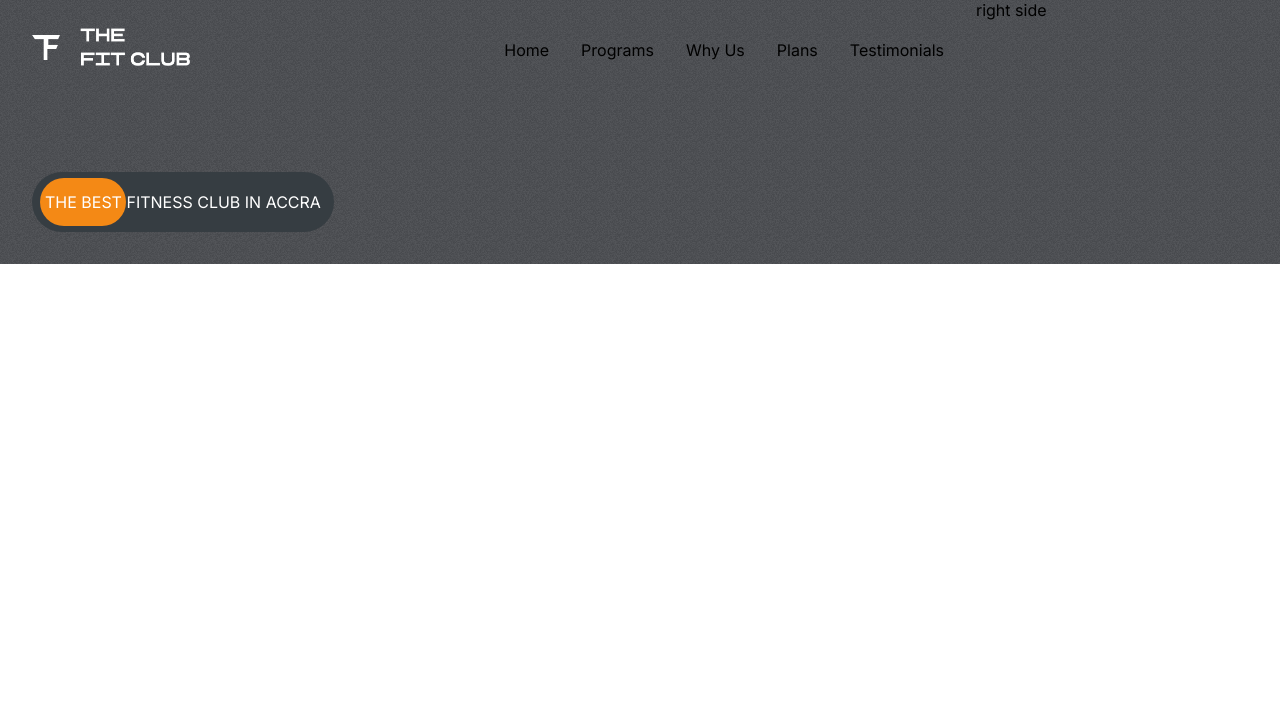
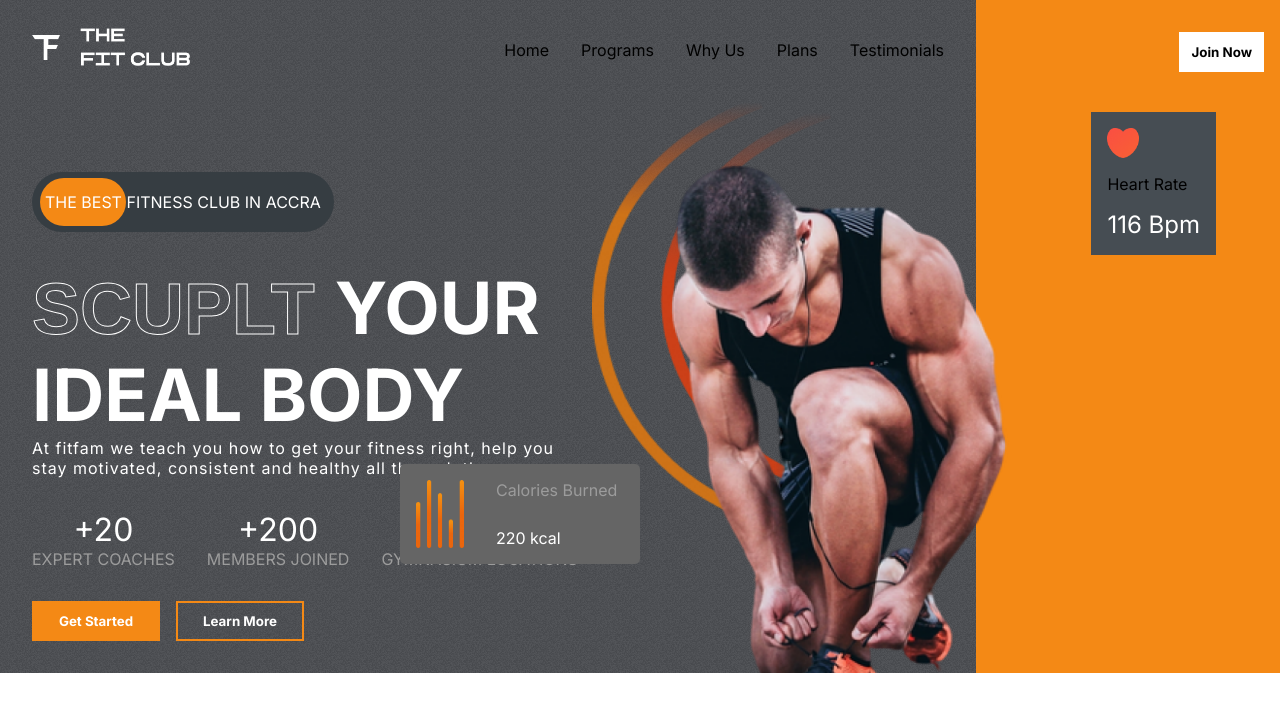
Before and after one commit to stealthman22/fitfam, a React (Create React App) app: page / in a window 1280 px wide. Shown: the top 712 px of the page. Built offline with nearby package versions, Linux system fonts and the light colour scheme.

Commit message:
done with hero section, but will have to properly design it responsively

```diff
--- a/src/App.css
+++ b/src/App.css
@@ -23,3 +23,23 @@
 ::-webkit-scrollbar {
 	display: none;
 }
+
+.stroke-text {
+	color: transparent;
+	font-family: Arial, Helvetica, sans-serif;
+	-webkit-text-stroke-width: 1px;
+	-webkit-text-stroke-color: var(--light-text);
+}
+
+.btn {
+	/* text-align: center; */
+	background-color: var(--light-text);
+	padding: 0.5rem;
+	font-weight: bold;
+	border: 4px solid transparent;
+	transition: 300ms all;
+}
+
+.btn:hover {
+	cursor: pointer;
+}
--- a/src/components/Hero/Hero.css
+++ b/src/components/Hero/Hero.css
@@ -8,12 +8,16 @@
 	gap: 2rem;
 	flex-direction: column;
 	padding: 2rem;
+	/* add this style to min-width 1920 */
+	/* padding-left: 10rem; */
 	padding-top: 1.5rem;
 	flex: 3;
 }
 
 .right-h {
 	flex: 1;
+	position: relative;
+	background-color: var(--orange);
 }
 
 .the-best-ad {
@@ -43,3 +47,141 @@
 	border-radius: 43em;
 	z-index: 1;
 }
+
+.hero-text {
+	display: flex;
+	flex-direction: column;
+	text-transform: uppercase;
+	font-size: 4.5rem;
+	font-weight: bold;
+	color: var(--light-text);
+	text-overflow: inherit;
+}
+
+.hero-text > div:nth-of-type(3) {
+	font-size: 1rem;
+	text-transform: none;
+	font-weight: normal;
+	letter-spacing: 1px;
+	width: 80%;
+}
+
+.figures {
+	display: flex;
+	gap: 2rem;
+	flex-wrap: wrap;
+}
+
+.figures > div {
+	display: flex;
+	flex-direction: column;
+}
+
+.figures > div > span:nth-of-type(1) {
+	font-size: 2rem;
+	color: var(--light-text);
+	text-align: center;
+}
+
+.figures > div > span:nth-of-type(2) {
+	color: var(--gray);
+	text-transform: uppercase;
+}
+
+.hero-buttons {
+	display: flex;
+	gap: 1rem;
+	font-weight: normal;
+}
+
+.hero-buttons > :nth-child(1) {
+	color: var(--light-text);
+	background-color: var(--orange);
+	width: 8rem;
+}
+
+.hero-buttons > :nth-child(2) {
+	color: var(--light-text);
+	background-color: transparent;
+	width: 8rem;
+	border: 2px solid var(--orange);
+}
+
+.right-h > .btn {
+	position: absolute;
+	right: 1rem;
+	top: 2rem;
+	color: black;
+}
+
+.heart-rate {
+	display: flex;
+	flex-direction: column;
+	gap: 1rem;
+	background-color: var(--darkGrey);
+	width: fit-content;
+	padding: 1rem;
+	align-items: flex-start;
+	position: absolute;
+	right: 4rem;
+	top: 7rem;
+}
+
+.heart-rate > img {
+	width: 2rem;
+}
+.heart-rate > :nth-child(2) {
+	color: var(--grey);
+}
+
+.heart-rate > :nth-child(3) {
+	color: var(--light-text);
+	font-size: 1.5rem;
+}
+
+.hero-image {
+	position: absolute;
+	top: 10rem;
+	right: 15rem;
+	width: 25rem;
+}
+
+.hero-image-back {
+	position: absolute;
+	top: 6em;
+	right: 28rem;
+	z-index: -1;
+	width: 15rem;
+}
+
+.calories {
+	position: absolute;
+	top: 29rem;
+	right: 40rem;
+	display: flex;
+	gap: 2rem;
+	background-color: var(--caloryCard);
+	border-radius: 5px;
+	padding: 1rem;
+	width: 13rem;
+}
+
+/* Hero looks perfect up until min-width of 1500 and max-width of 1920 */
+
+.calories > img {
+	width: 3rem;
+}
+
+.calories > div {
+	display: flex;
+	flex-direction: column;
+	justify-content: space-between;
+}
+
+.calories > div > :nth-child(1) {
+	color: var(--gray);
+}
+
+.calories > div > :nth-child(2) {
+	color: var(--light-text);
+}
--- a/src/components/Hero/Hero.jsx
+++ b/src/components/Hero/Hero.jsx
@@ -1,18 +1,87 @@
 import React from "react";
 import Header from "../Header/Header";
 import "./Hero.css";
+import hero_image from "../../assets/hero_image.png";
+import hero_image_back from "../../assets/hero_image_back.png";
+import Heart from "../../assets/heart.png";
+import Calories from "../../assets/calories.png";
 
 const Hero = () => {
 	return (
 		<div className="hero">
 			<div className="left-h">
 				<Header />
+				{/* The best ad */}
 				<div className="the-best-ad">
 					<div></div>
 					<span>The best fitness club in Accra</span>
 				</div>
+				{/* Hero heading */}
+				<div className="hero-text">
+					<div>
+						<span className="stroke-text">Scuplt </span>
+						<span>Your</span>
+					</div>
+					<div>
+						<span>Ideal Body</span>
+					</div>
+					<div>
+						<span>
+							At fitfam we teach you how to get your fitness right, help you
+							<br />
+							stay motivated, consistent and healthy all through the process.
+						</span>
+					</div>
+				</div>
+				{/* Experience figures */}
+				<div className="figures">
+					<div>
+						<span>+20 </span>
+						<span>expert coaches</span>
+					</div>
+					<div>
+						<span>+200 </span>
+						<span>members joined</span>
+					</div>
+					<div>
+						<span>+6 </span>
+						<span>Gymnasium locations</span>
+					</div>
+					{/* <div>
+						<span>+40 </span>
+						<span>health & fitness programs</span>
+					</div>
+					<div>
+						<span>+10 </span>
+						<span>massage & chiro programs</span>
+					</div> */}
+				</div>
+				{/* Hero buttons */}
+				<div className="hero-buttons">
+					<button className="btn">Get Started</button>
+					<button className="btn">Learn More</button>
+				</div>
 			</div>
-			<div className="right-h">right side</div>
+			<div className="right-h">
+				<button className="btn">Join Now</button>
+				<div className="heart-rate">
+					<img src={Heart} alt="" />
+					<span>Heart Rate</span>
+					<span>116 Bpm</span>
+				</div>
+				{/* hero images */}
+				<img src={hero_image} alt="" className="hero-image" />
+				<img src={hero_image_back} alt="" className="hero-image-back" />
+
+				{/* Calories */}
+				<div className="calories">
+					<img src={Calories} alt="" />
+					<div>
+						<span> Calories Burned</span>
+						<span>220 kcal</span>
+					</div>
+				</div>
+			</div>
 		</div>
 	);
 };
```
